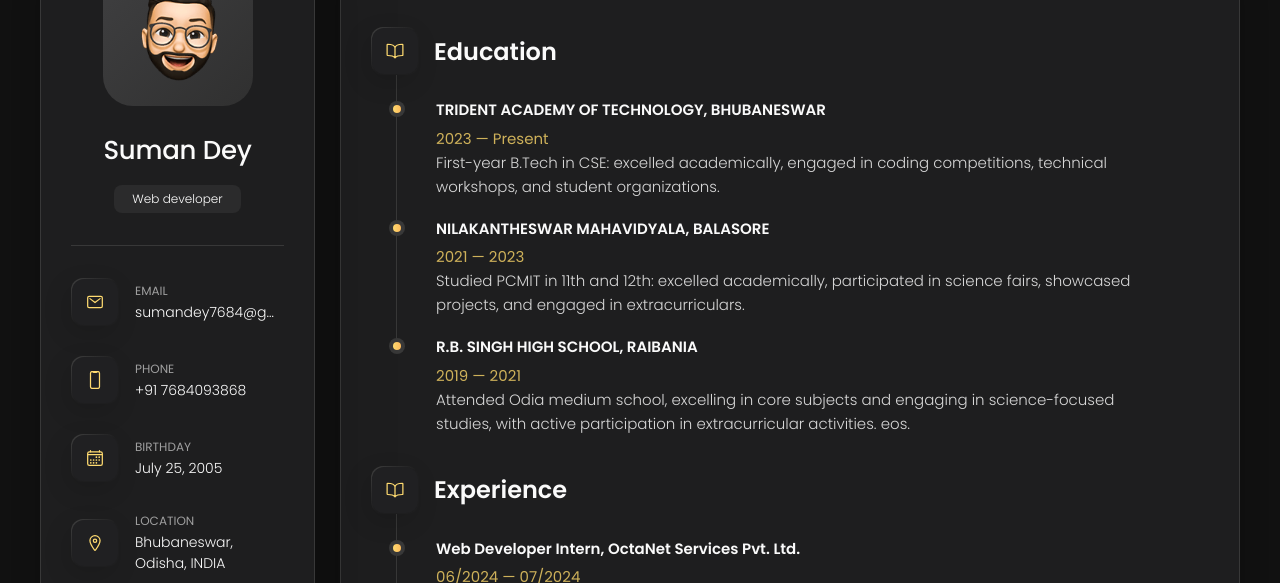
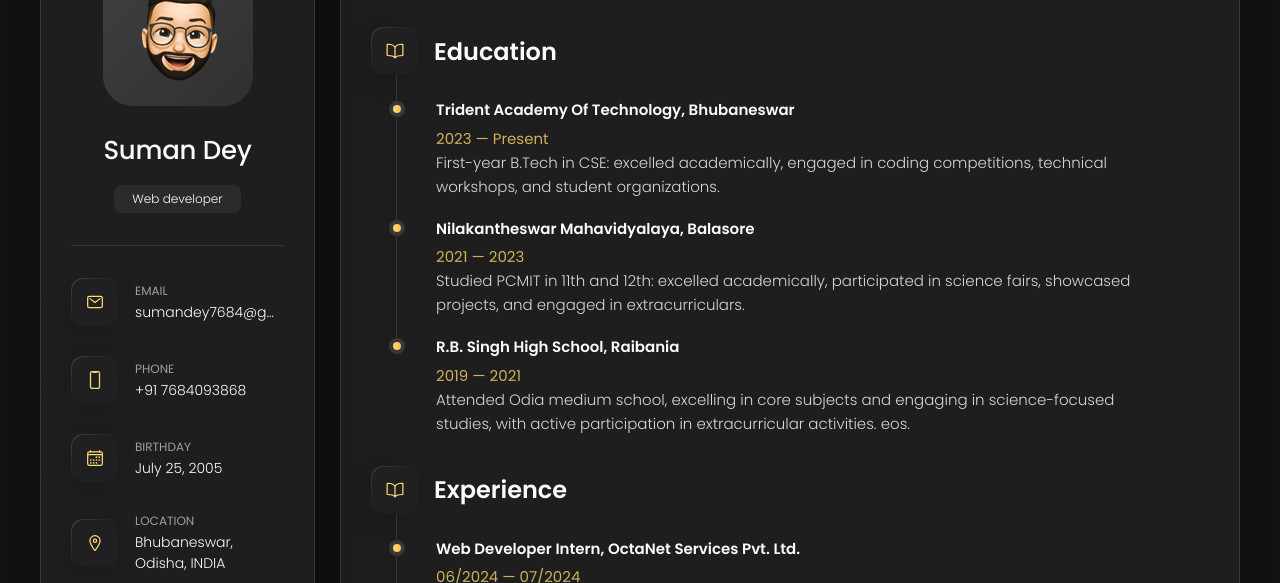
Before and after one commit to sumandey7684/My-Portfolio, a plain HTML site: page index.html in a window 1280 px wide. Both pictures are taken after a click on the button "Resume". Shown: the part 162-745 px from the top of the page. Drawn offline with nearby package versions, Linux system fonts and the light colour scheme.

Commit message:
Update index.html

```diff
--- a/index.html
+++ b/index.html
@@ -519,7 +519,7 @@
 
             <li class="timeline-item">
 
-              <h4 class="h4 timeline-item-title">TRIDENT ACADEMY OF TECHNOLOGY, BHUBANESWAR</h4>
+              <h4 class="h4 timeline-item-title">Trident Academy of Technology, Bhubaneswar</h4>
 
               <span>2023 — Present</span>
 
@@ -532,7 +532,7 @@
 
             <li class="timeline-item">
 
-              <h4 class="h4 timeline-item-title">NILAKANTHESWAR MAHAVIDYALA, BALASORE</h4>
+              <h4 class="h4 timeline-item-title">Nilakantheswar Mahavidyalaya, Balasore</h4>
 
               <span>2021 — 2023</span>
 
@@ -545,7 +545,7 @@
 
             <li class="timeline-item">
 
-              <h4 class="h4 timeline-item-title">R.B. SINGH HIGH SCHOOL, RAIBANIA</h4>
+              <h4 class="h4 timeline-item-title">R.B. Singh High School, Raibania</h4>
 
               <span>2019 — 2021</span>
 
```
